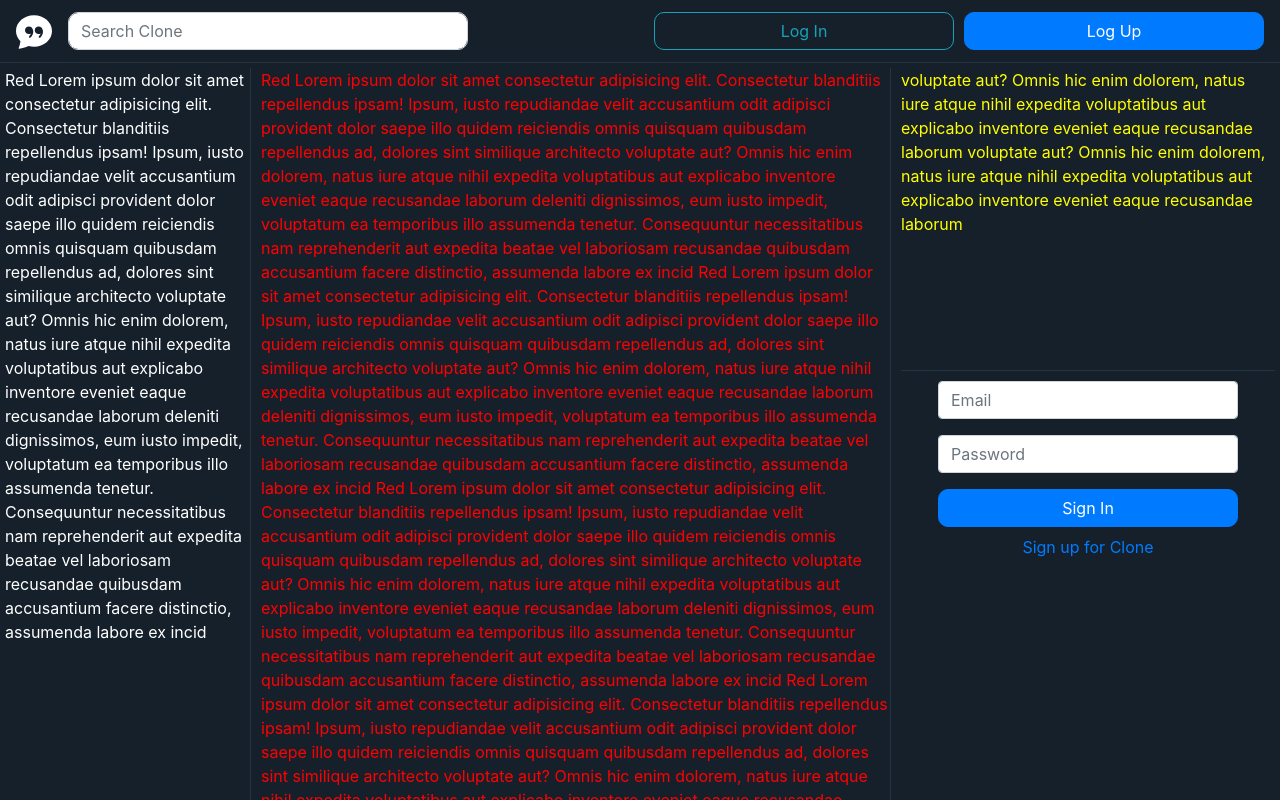
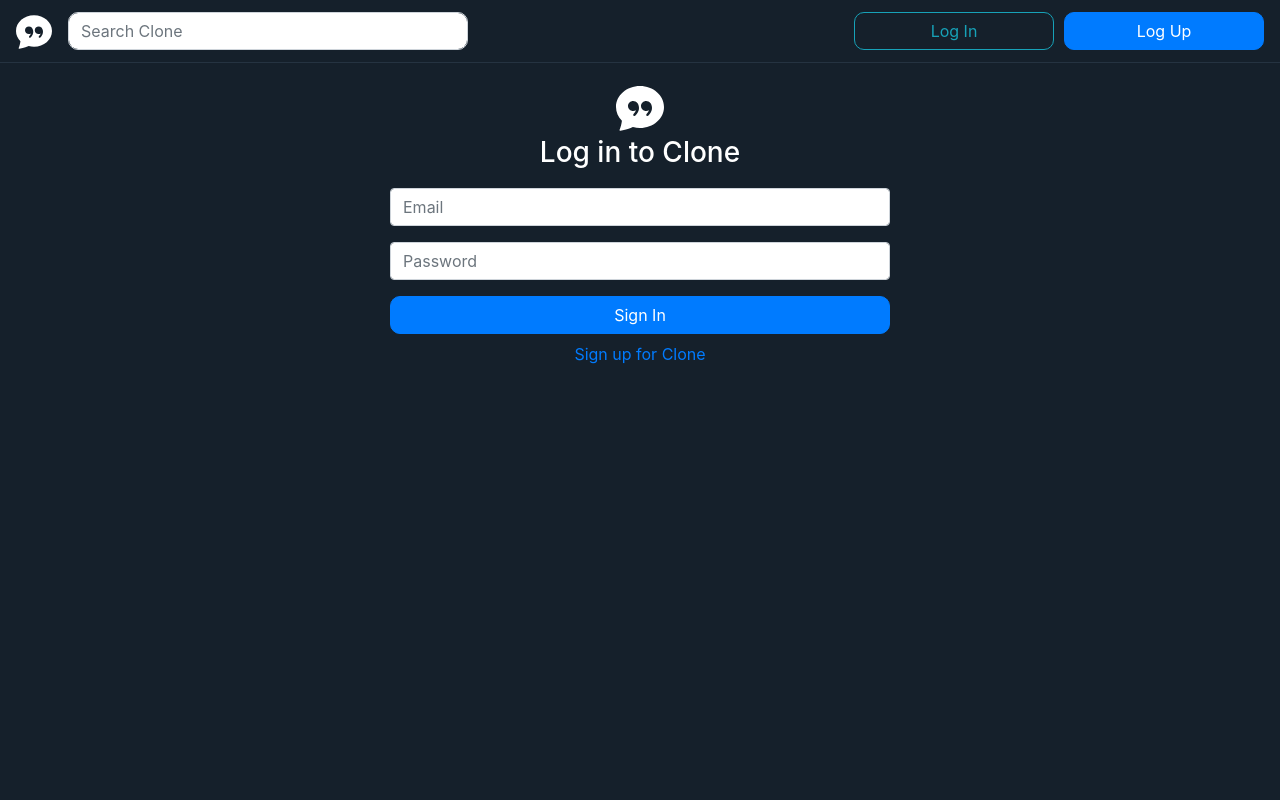
Before and after one commit to b1617/Clone, a React (Create React App) app in the folder frontend/: page /login in a window 1280 px wide. Shown: the top 800 px of the page. Built offline with nearby package versions, Linux system fonts and the light colour scheme.

Commit message:
adding login

```diff
--- a/frontend/package.json
+++ b/frontend/package.json
@@ -6,6 +6,7 @@
     "@testing-library/jest-dom": "^4.2.4",
     "@testing-library/react": "^9.5.0",
     "@testing-library/user-event": "^7.2.1",
+    "axios": "^0.19.2",
     "bootstrap": "^4.4.1",
     "react": "^16.13.1",
     "react-bootstrap": "^1.0.0",
--- a/frontend/src/App.css
+++ b/frontend/src/App.css
@@ -4,41 +4,3 @@
   background-color: #15202b;
   min-height: 100vh;
 }
-
-.grid {
-  display: grid;
-  grid-template-columns: 20% 50% 30%;
-  grid-template-rows: 30% 70%;
-  border-bottom: 1px solid #253341;
-  grid-template-areas: 'div1 div2 weather'
-  'div1 div2 signin';
-}
-.grid > * {
-  margin: 5px;
-}
-
-.first {
-  grid-area: div1;
-  color: white;
-  border-right: 1px solid #253341;
-}
-
-.second {
-  grid-area: div2;
-  color : red;
-  border-right: 1px solid #253341;
-}
-
-.signin {
-  grid-area: signin;
-}
-
- form > div, button {
-  width: 300px !important;
-}
-
-.weather {
-  grid-area: weather;
-  color : yellow;
-  border-bottom: 1px solid #253341;
-}
--- a/frontend/src/App.js
+++ b/frontend/src/App.js
@@ -4,83 +4,12 @@ import { Route, BrowserRouter } from 'react-router-dom';
 import Login from './pages/Login';
 import Logup from './pages/Logup';
 import NavigationBar from './components/NavigationBar';
-import Signin from './components/Signin';
 
 function App() {
   return (
     <BrowserRouter>
       <div className='App'>
         <NavigationBar></NavigationBar>
-        <div className="grid">
-          <div className="first">
-            Red Lorem ipsum dolor sit amet consectetur adipisicing elit. Consectetur
-            blanditiis repellendus ipsam! Ipsum, iusto repudiandae velit accusantium
-            odit adipisci provident dolor saepe illo quidem reiciendis omnis
-            quisquam quibusdam repellendus ad, dolores sint similique architecto
-            voluptate aut? Omnis hic enim dolorem, natus iure atque nihil expedita
-            voluptatibus aut explicabo inventore eveniet eaque recusandae laborum
-            deleniti dignissimos, eum iusto impedit, voluptatum ea temporibus illo
-            assumenda tenetur. Consequuntur necessitatibus nam reprehenderit aut
-            expedita beatae vel laboriosam recusandae quibusdam accusantium facere
-            distinctio, assumenda labore ex incid
-        </div>
-          <div className="second">
-            Red Lorem ipsum dolor sit amet consectetur adipisicing elit. Consectetur
-            blanditiis repellendus ipsam! Ipsum, iusto repudiandae velit accusantium
-            odit adipisci provident dolor saepe illo quidem reiciendis omnis
-            quisquam quibusdam repellendus ad, dolores sint similique architecto
-            voluptate aut? Omnis hic enim dolorem, natus iure atque nihil expedita
-            voluptatibus aut explicabo inventore eveniet eaque recusandae laborum
-            deleniti dignissimos, eum iusto impedit, voluptatum ea temporibus illo
-            assumenda tenetur. Consequuntur necessitatibus nam reprehenderit aut
-            expedita beatae vel laboriosam recusandae quibusdam accusantium facere
-            distinctio, assumenda labore ex incid
-            Red Lorem ipsum dolor sit amet consectetur adipisicing elit. Consectetur
-            blanditiis repellendus ipsam! Ipsum, iusto repudiandae velit accusantium
-            odit adipisci provident dolor saepe illo quidem reiciendis omnis
-            quisquam quibusdam repellendus ad, dolores sint similique architecto
-            voluptate aut? Omnis hic enim dolorem, natus iure atque nihil expedita
-            voluptatibus aut explicabo inventore eveniet eaque recusandae laborum
-            deleniti dignissimos, eum iusto impedit, voluptatum ea temporibus illo
-            assumenda tenetur. Consequuntur necessitatibus nam reprehenderit aut
-            expedita beatae vel laboriosam recusandae quibusdam accusantium facere
-            distinctio, assumenda labore ex incid
-            Red Lorem ipsum dolor sit amet consectetur adipisicing elit. Consectetur
-            blanditiis repellendus ipsam! Ipsum, iusto repudiandae velit accusantium
-            odit adipisci provident dolor saepe illo quidem reiciendis omnis
-            quisquam quibusdam repellendus ad, dolores sint similique architecto
-            voluptate aut? Omnis hic enim dolorem, natus iure atque nihil expedita
-            voluptatibus aut explicabo inventore eveniet eaque recusandae laborum
-            deleniti dignissimos, eum iusto impedit, voluptatum ea temporibus illo
-            assumenda tenetur. Consequuntur necessitatibus nam reprehenderit aut
-            expedita beatae vel laboriosam recusandae quibusdam accusantium facere
-            distinctio, assumenda labore ex incid   Red Lorem ipsum dolor sit amet consectetur adipisicing elit. Consectetur
-            blanditiis repellendus ipsam! Ipsum, iusto repudiandae velit accusantium
-            odit adipisci provident dolor saepe illo quidem reiciendis omnis
-            quisquam quibusdam repellendus ad, dolores sint similique architecto
-            voluptate aut? Omnis hic enim dolorem, natus iure atque nihil expedita
-            voluptatibus aut explicabo inventore eveniet eaque recusandae laborum
-            deleniti dignissimos, eum iusto impedit, voluptatum ea temporibus illo
-            assumenda tenetur. Consequuntur necessitatibus nam reprehenderit aut
-            expedita beatae vel laboriosam recusandae q   Red Lorem ipsum dolor sit amet consectetur adipisicing elit. Consectetur
-            blanditiis repellendus ipsam! Ipsum, iusto repudiandae velit accusantium
-            odit adipisci provident dolor saepe illo quidem reiciendis omnis
-            quisquam quibusdam repellendus ad, dolores sint similique architecto
-            voluptate aut? Omnis hic enim dolorem, natus iure atque nihil expedita
-            voluptatibus aut explicabo inventore eveniet eaque recusandae laborum
-            deleniti dignissimos, eum iusto impedit, voluptatum ea temporibus illo
-            assumenda tenetur. Consequuntur necessitatibus nam reprehenderit aut
-            expedita beatae vel laboriosam recusandae quibusdam accusantium facere
-            distinctio, assumenda labore ex inciduibusdam accusantium facere
-            distinctio, assumenda labore ex incid
-        </div>
-          <Signin className='signin'></Signin>
-          <div className='weather'>
-            voluptate aut? Omnis hic enim dolorem, natus iure atque nihil expedita
-            voluptatibus aut explicabo inventore eveniet eaque recusandae laborum     voluptate aut? Omnis hic enim dolorem, natus iure atque nihil expedita
-            voluptatibus aut explicabo inventore eveniet eaque recusandae laborum
-           </div>
-        </div>
         <Route path='/login' component={Login}></Route>
         <Route path='/logup' component={Logup}></Route>
       </div>
--- a/frontend/src/components/Signin.js
+++ b/frontend/src/components/Signin.js
@@ -1,6 +1,8 @@
 import React, { Component } from 'react';
 import { Form, Button } from 'react-bootstrap';
 import { Link } from 'react-router-dom';
+import * as AuthService from '../services/auth';
+
 class Signin extends Component {
   state = {
     email: '',
@@ -16,6 +18,13 @@ class Signin extends Component {
   onSubmit = (e) => {
     e.preventDefault();
     console.log('state', this.state);
+    AuthService.signIn(this.state.email, this.state.password)
+      .then((result) => {
+        console.log('logged in ', result);
+      })
+      .catch((err) => {
+        console.log('fail signin', err);
+      });
   };
 
   render() {
--- /dev/null
+++ b/frontend/src/services/auth.js
@@ -0,0 +1,45 @@
+import Axios from 'axios';
+const URL = 'http://localhost:5000/auth/';
+
+function signIn(email, password) {
+  return new Promise((resolve, reject) => {
+    Axios.post(URL + 'signin', { email, password })
+      .then((res) => {
+        resolve(res.data);
+      })
+      .catch((err) => reject(err));
+  });
+}
+
+// async function asyncSignin(email, password) {
+//   const req = await Axios.post(URL + 'signin', { email, password });
+//   const data = await req.data;
+//   console.log(data);
+//   return data;
+// }
+
+function signOut(userId) {
+  return new Promise((resolve, reject) => {
+    Axios.get(URL + 'signout/' + userId)
+      .then((res) => {
+        resolve(res.data);
+      })
+      .catch((err) => {
+        reject(err);
+      });
+  });
+}
+
+function signUp(params) {
+  return new Promise((resolve, reject) => {
+    Axios.post(URL + 'signup', params)
+      .then((res) => {
+        resolve(res.data);
+      })
+      .catch((err) => {
+        reject(err);
+      });
+  });
+}
+
+export { signIn, signOut, signUp };
```
Also changed, not shown: 2 other files (tests, documents, lock files or other folders).
